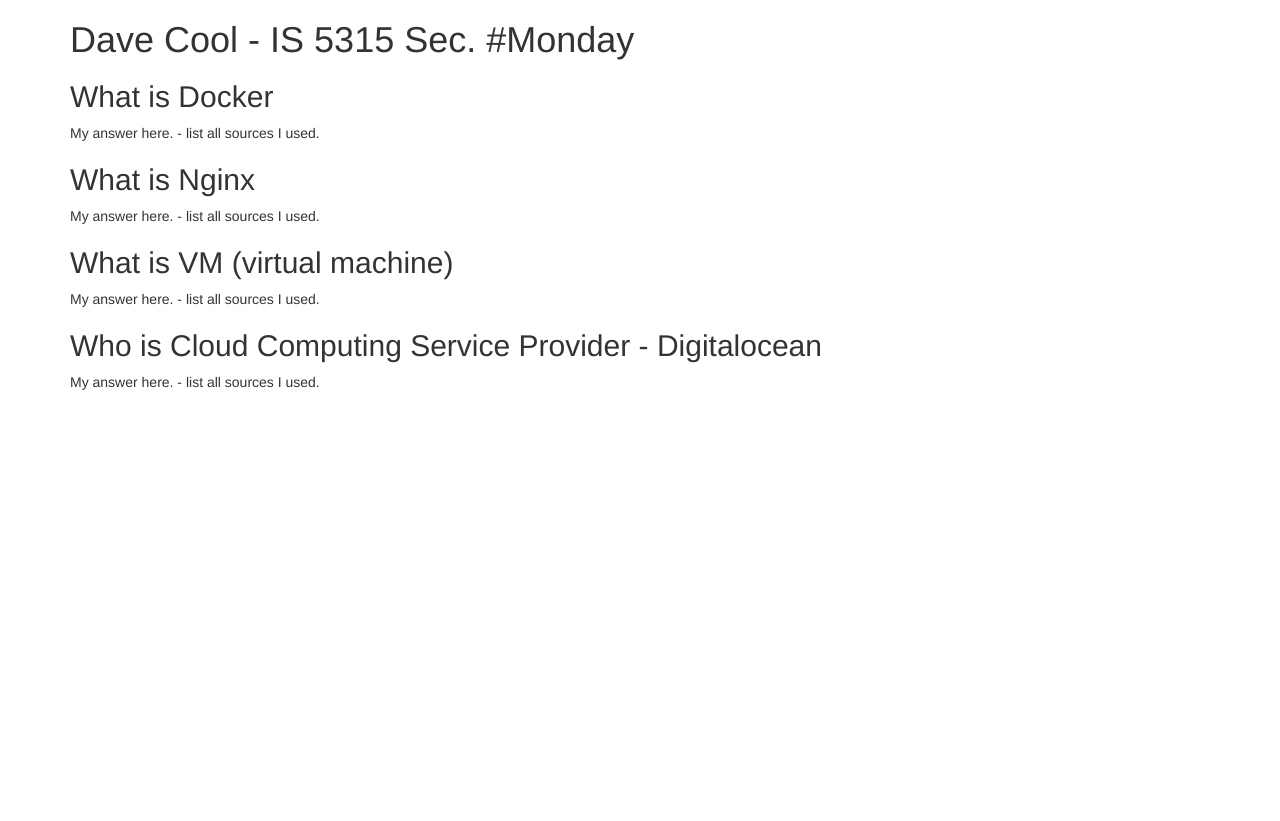
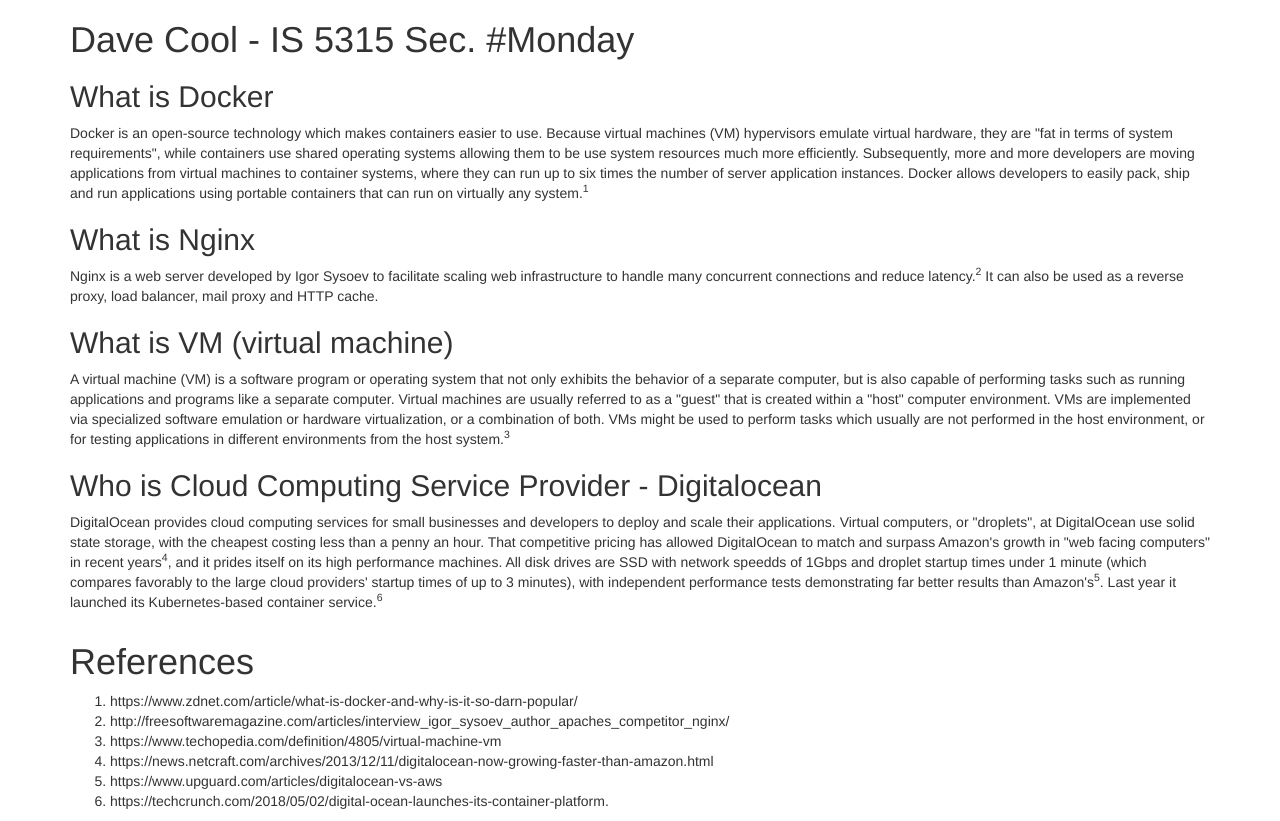
Before and after one commit to haskelld/5315, a plain HTML site: page index_mod.html in a window 1280 px wide. Before the commit the page ends 800 px from the top, so only its background shows below. Drawn offline with nearby package versions, Linux system fonts and the light colour scheme.

Commit message:
hw files

```diff
--- a/index_mod.html
+++ b/index_mod.html
@@ -7,13 +7,26 @@
     <div class="container">
       <h1>Dave Cool - IS 5315 Sec. #Monday</h1>
       <h2>What is Docker</h2>
-      <p>My answer here. - list all sources I used.</p>
+      <p>Docker is an open-source technology which makes containers easier to use. Because virtual machines (VM) hypervisors emulate virtual hardware, they are "fat in terms of system requirements", while containers use shared operating systems allowing them to be use system resources much more efficiently. Subsequently, more and more developers are moving applications from virtual machines to container systems, where they can run up to six times the number of server application instances. Docker allows developers to easily pack, ship and run applications using portable containers that can run on virtually any system.<sup>1</sup></p>
       <h2>What is Nginx</h2>
-      <p>My answer here. - list all sources I used.</p>
+      <p>Nginx is a web server developed by Igor Sysoev to facilitate scaling web infrastructure to handle many concurrent connections and reduce latency.<sup>2</sup> It can also be used as a reverse proxy, load balancer, mail proxy and HTTP cache.</p>
       <h2>What is VM (virtual machine)</h2>
-      <p>My answer here. - list all sources I used.</p>
+      <p>A virtual machine (VM) is a software program or operating system that not only exhibits the behavior of a separate computer, but is also capable of performing tasks such as running applications and programs like a separate computer.  Virtual machines are usually referred to as a "guest" that is created within a "host" computer environment.  VMs are implemented via specialized software emulation or hardware virtualization, or a combination of both.  VMs might be used to perform tasks which usually are  not performed in the host environment, or for testing applications in different environments from the host system.<sup>3</sup></p>
       <h2>Who is Cloud Computing Service Provider - Digitalocean</h2>
-      <p>My answer here. - list all sources I used.</p>
+      <p>DigitalOcean provides cloud computing services for small businesses and developers to deploy and scale their applications. Virtual computers, or "droplets", at DigitalOcean use solid state storage, with the cheapest costing less than a penny an hour. That competitive pricing has allowed DigitalOcean to match and surpass Amazon's growth in "web facing computers" in recent years<sup>4</sup>, and it prides itself on its high performance machines.  All disk drives are SSD with network speedds of 1Gbps and droplet startup times under 1 minute (which compares favorably to the large cloud providers' startup times of up to 3 minutes), with independent performance tests demonstrating far better results than Amazon's<sup>5</sup>. Last year it launched its Kubernetes-based container service.<sup>6</sup>
+      </p>
+    </div>
+
+    <div class="container">
+    	<h1>References</h1>
+    	 <ol type="1">
+  			<li>https://www.zdnet.com/article/what-is-docker-and-why-is-it-so-darn-popular/</li>
+  			<li>http://freesoftwaremagazine.com/articles/interview_igor_sysoev_author_apaches_competitor_nginx/</li>
+  			<li>https://www.techopedia.com/definition/4805/virtual-machine-vm </li>
+  			<li>https://news.netcraft.com/archives/2013/12/11/digitalocean-now-growing-faster-than-amazon.html</li>
+  			<li>https://www.upguard.com/articles/digitalocean-vs-aws</li>
+  			<li>https://techcrunch.com/2018/05/02/digital-ocean-launches-its-container-platform.</li>
+		</ol>
     </div>
   </body>
 </html>
```
